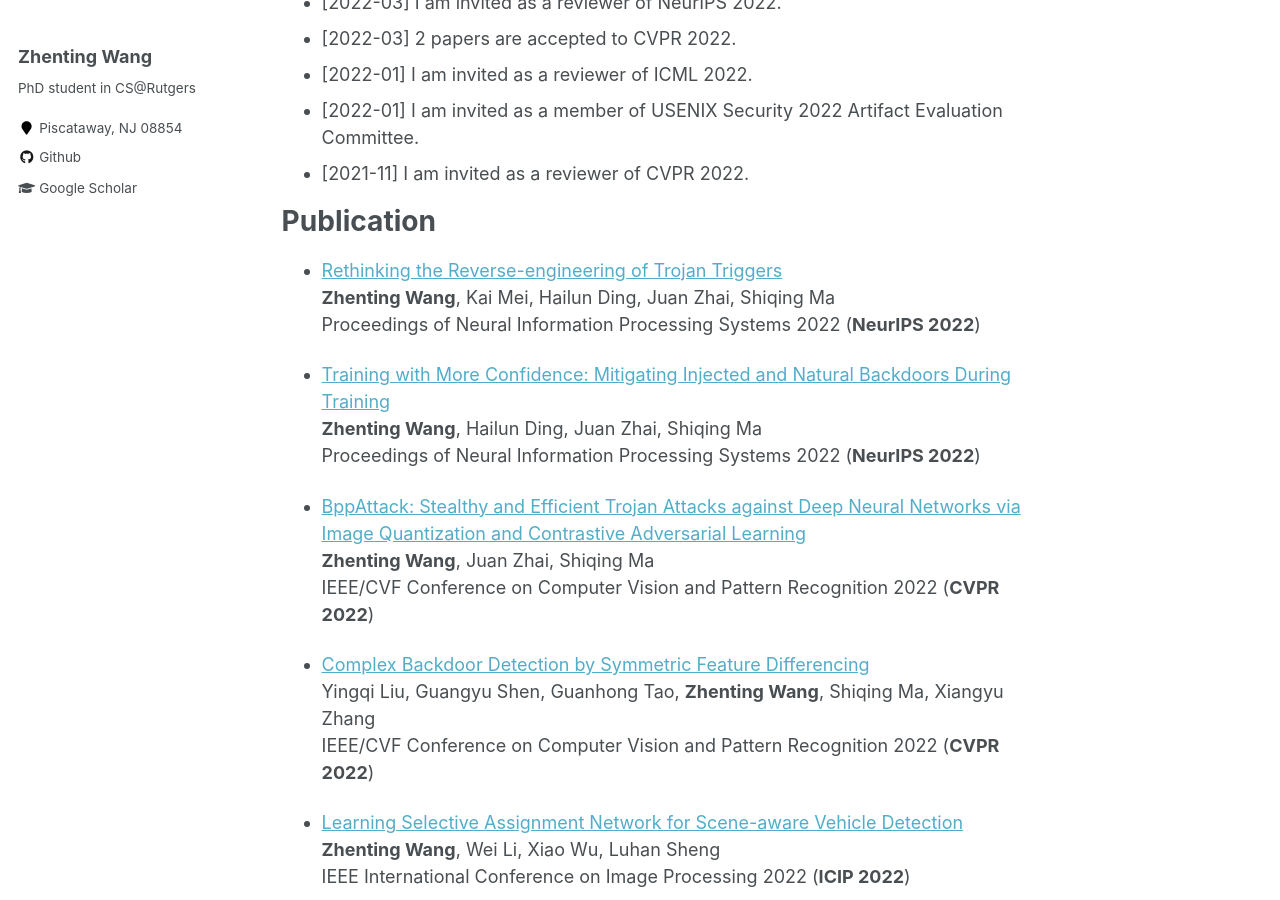
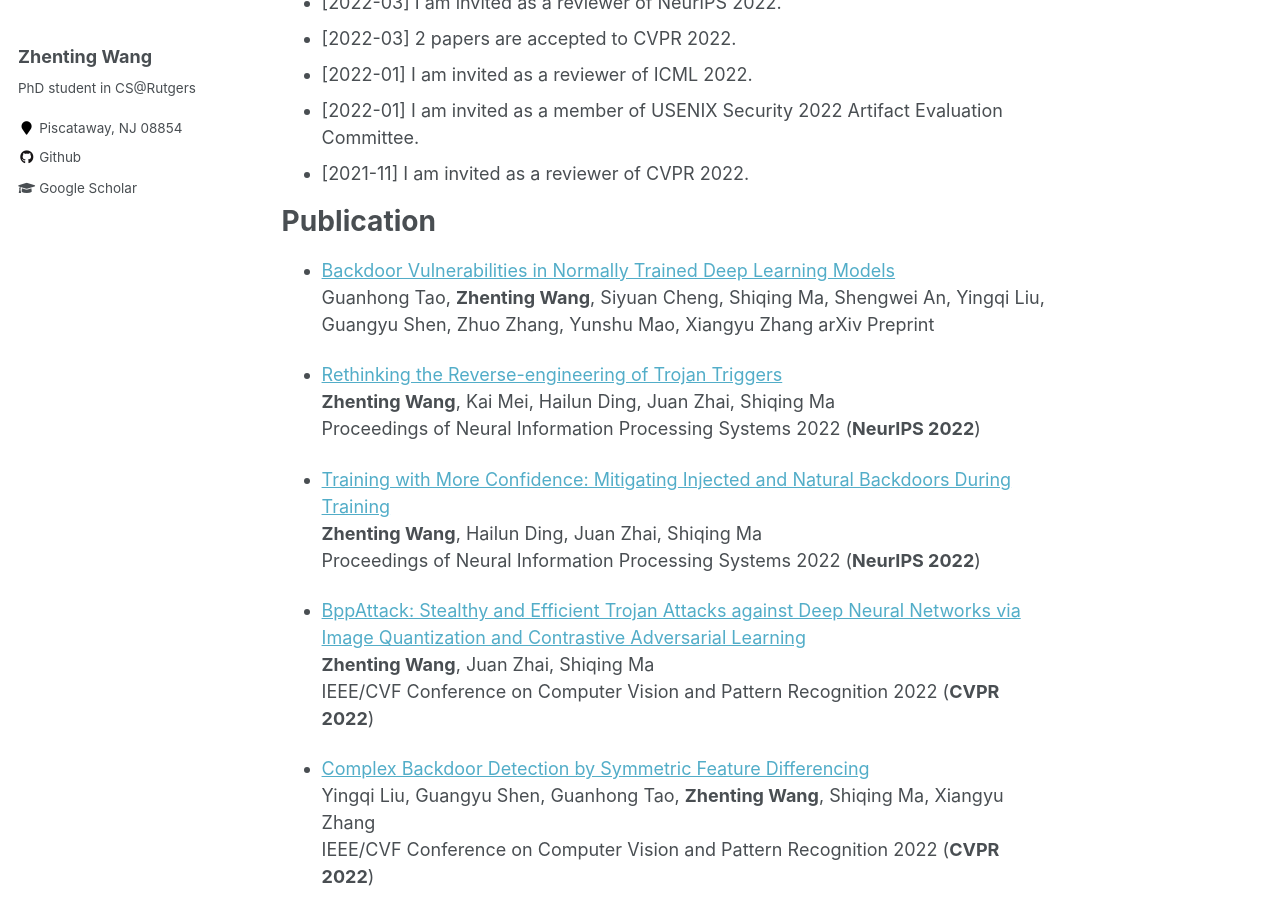
Before and after one commit to ZhentingWang/zhentingwang.github.io, a Jekyll site: the page built from _pages/about.md, in a window 1280 px wide and 900 px high, scrolled down 484 px. Built offline with Jekyll 4.4.1, drawn with Linux system fonts in a browser that asks for light colours.

Commit message:
Update about.md

```diff
--- a/_pages/about.md
+++ b/_pages/about.md
@@ -25,6 +25,10 @@ News
 
 Publication
 ======
+
+* [Backdoor Vulnerabilities in Normally Trained Deep Learning Models](https://arxiv.org/abs/2211.15929)
+Guanhong Tao, **Zhenting Wang**, Siyuan Cheng, Shiqing Ma, Shengwei An, Yingqi Liu, Guangyu Shen, Zhuo Zhang, Yunshu Mao, Xiangyu Zhang
+arXiv Preprint
 
 * [Rethinking the Reverse-engineering of Trojan Triggers](https://arxiv.org/abs/2210.15127)
 **Zhenting Wang**, Kai Mei, Hailun Ding, Juan Zhai, Shiqing Ma
```
